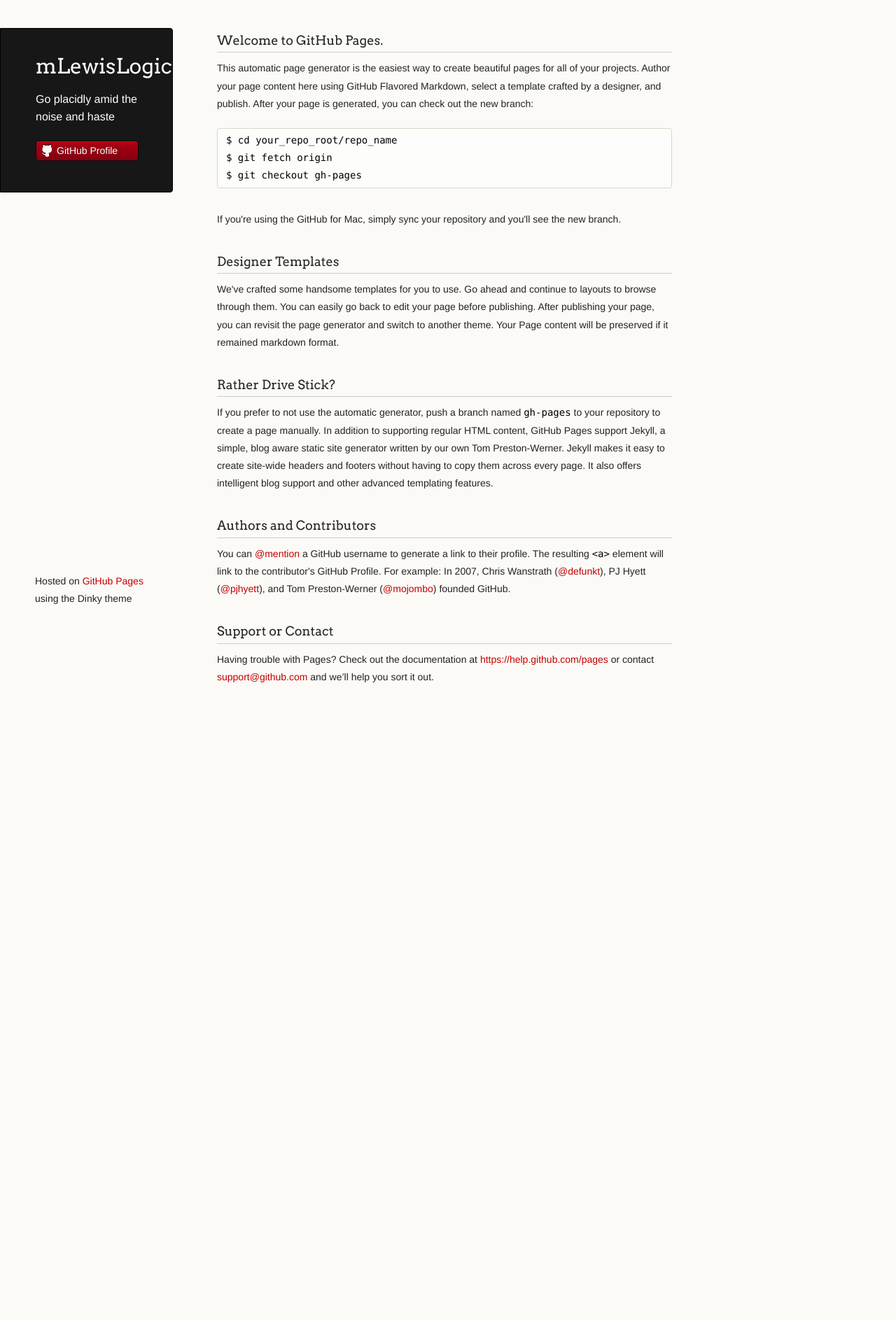
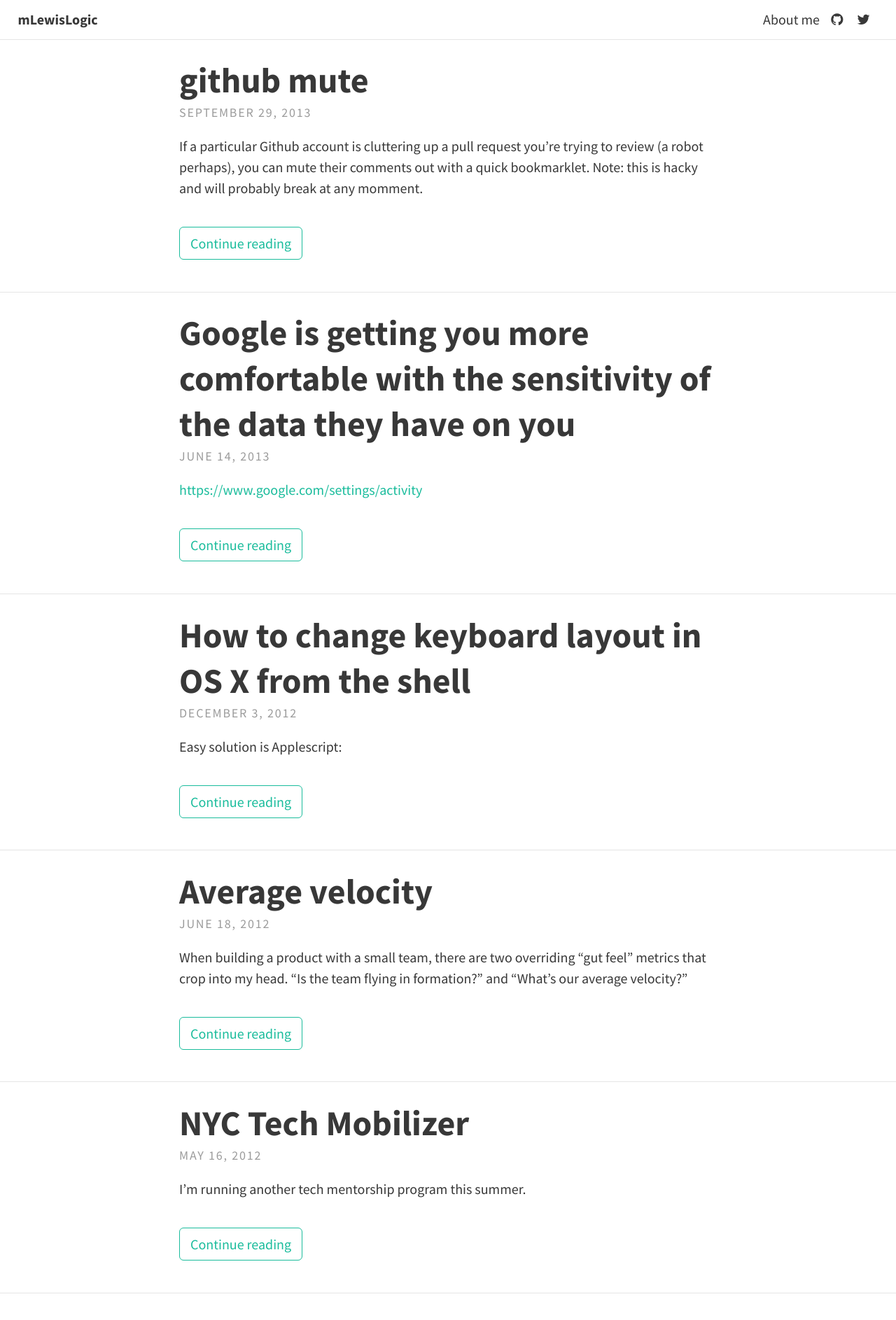
Before and after one commit to mLewisLogic/mlewislogic.github.io, a Jekyll site: the page built from index.html, in a window 1280 px wide. Shown: the top 1886 px of the page at 70% size. Built offline with Jekyll 4.4.1, drawn with Linux system fonts in a browser that asks for light colours; nearby versions of some CDN libraries; the list of posts is cut into pages by our own code; before the commit the page ends 1052 px from its top, so only the background shows below that; some of the changed text lies outside the part shown.

Commit message:
Revert "Replace master branch with page content via GitHub"
This reverts commit 9ff3f2cb9aed7d88fd2ce315d1eb1ed3800dd8b4.

```diff
--- a/index.html
+++ b/index.html
@@ -1,69 +1,63 @@
-<!doctype html>
-<html>
-  <head>
-    <meta charset="utf-8">
-    <meta http-equiv="X-UA-Compatible" content="chrome=1">
-    <title>mLewisLogic by mLewisLogic</title>
+---
+layout: default
+---
 
-    <link rel="stylesheet" href="stylesheets/styles.css">
-    <link rel="stylesheet" href="stylesheets/pygment_trac.css">
-    <script src="javascripts/scale.fix.js"></script>
-    <meta name="viewport" content="width=device-width, initial-scale=1, user-scalable=no">
-    <!--[if lt IE 9]>
-    <script src="//html5shiv.googlecode.com/svn/trunk/html5.js"></script>
-    <![endif]-->
-  </head>
-  <body>
-    <div class="wrapper">
+<div class="home">
+
+  {% if site.theme.header_text %}
+  <div class="call-out">{{ site.theme.header_text }}</div>
+  {% endif %}
+
+  <div class="posts">
+    {% for post in paginator.posts %}
+    <div class="post-teaser">
+
       <header>
-        <h1 class="header">mLewisLogic</h1>
-        <p class="header">Go placidly amid the noise and haste</p>
+        <h1>
+          <a class="post-link" href="{{ post.url | prepend: site.baseurl }}">{{ post.title }}</a>
+        </h1>
 
+        <p class="meta">{{ post.date | date: "%B %-d, %Y" }}</p>
+      </header>
 
+      <div class="excerpt">
+        {{ post.excerpt }}
 
-        <ul>
-          <li><a class="buttons github" href="https://github.com/mLewisLogic">GitHub Profile</a></li>
-        </ul>
+        <a class="button" href="{{ post.url | prepend: site.baseurl }}">{{ site.theme.str_continue_reading }}</a>
+      </div>
 
-      </header>
-      <section>
-        <h3>
-<a id="welcome-to-github-pages" class="anchor" href="#welcome-to-github-pages" aria-hidden="true"><span class="octicon octicon-link"></span></a>Welcome to GitHub Pages.</h3>
+    </div>
+    {% endfor %}
+  </div>
 
-<p>This automatic page generator is the easiest way to create beautiful pages for all of your projects. Author your page content here using GitHub Flavored Markdown, select a template crafted by a designer, and publish. After your page is generated, you can check out the new branch:</p>
+  {% if paginator.total_pages > 1 %}
+  <div class="pagination">
 
-<pre><code>$ cd your_repo_root/repo_name
-$ git fetch origin
-$ git checkout gh-pages
-</code></pre>
+    {% if paginator.previous_page %}
+    <a href="{{ paginator.previous_page_path | prepend: site.baseurl | replace: '//', '/' }}" class="button" >
+      <i class="fa fa-chevron-left"></i>
+      {{ site.theme.str_prev }}
+    </a>
 
-<p>If you're using the GitHub for Mac, simply sync your repository and you'll see the new branch.</p>
+    {% else %}
+    <span class="button disabled" class="button" >
+      <i class="fa fa-chevron-left"></i>
+      {{ site.theme.str_prev }}
+    </span>
+    {% endif %}
 
-<h3>
-<a id="designer-templates" class="anchor" href="#designer-templates" aria-hidden="true"><span class="octicon octicon-link"></span></a>Designer Templates</h3>
+    {% if paginator.next_page %}
+    <a href="{{ paginator.next_page_path | prepend: site.baseurl | replace: '//', '/' }}" class="button" >
+      {{ site.theme.str_next }}
+      <i class="fa fa-chevron-right"></i>
+    </a>
 
-<p>We've crafted some handsome templates for you to use. Go ahead and continue to layouts to browse through them. You can easily go back to edit your page before publishing. After publishing your page, you can revisit the page generator and switch to another theme. Your Page content will be preserved if it remained markdown format.</p>
-
-<h3>
-<a id="rather-drive-stick" class="anchor" href="#rather-drive-stick" aria-hidden="true"><span class="octicon octicon-link"></span></a>Rather Drive Stick?</h3>
-
-<p>If you prefer to not use the automatic generator, push a branch named <code>gh-pages</code> to your repository to create a page manually. In addition to supporting regular HTML content, GitHub Pages support Jekyll, a simple, blog aware static site generator written by our own Tom Preston-Werner. Jekyll makes it easy to create site-wide headers and footers without having to copy them across every page. It also offers intelligent blog support and other advanced templating features.</p>
-
-<h3>
-<a id="authors-and-contributors" class="anchor" href="#authors-and-contributors" aria-hidden="true"><span class="octicon octicon-link"></span></a>Authors and Contributors</h3>
-
-<p>You can <a href="https://github.com/blog/821" class="user-mention">@mention</a> a GitHub username to generate a link to their profile. The resulting <code>&lt;a&gt;</code> element will link to the contributor's GitHub Profile. For example: In 2007, Chris Wanstrath (<a href="https://github.com/defunkt" class="user-mention">@defunkt</a>), PJ Hyett (<a href="https://github.com/pjhyett" class="user-mention">@pjhyett</a>), and Tom Preston-Werner (<a href="https://github.com/mojombo" class="user-mention">@mojombo</a>) founded GitHub.</p>
-
-<h3>
-<a id="support-or-contact" class="anchor" href="#support-or-contact" aria-hidden="true"><span class="octicon octicon-link"></span></a>Support or Contact</h3>
-
-<p>Having trouble with Pages? Check out the documentation at <a href="https://help.github.com/pages">https://help.github.com/pages</a> or contact <a href="mailto:support@github.com">support@github.com</a> and we’ll help you sort it out.</p>
-      </section>
-      <footer>
-        <p><small>Hosted on <a href="http://pages.github.com">GitHub Pages</a> using the Dinky theme</small></p>
-      </footer>
-    </div>
-    <!--[if !IE]><script>fixScale(document);</script><![endif]-->
-
-  </body>
-</html>
+    {% else %}
+    <span class="button disabled" >
+      {{ site.theme.str_next }}
+      <i class="fa fa-chevron-right"></i>
+    </span>
+    {% endif %}
+  </div>
+  {% endif %}
+</div>
--- a/javascripts/scale.fix.js
+++ /dev/null
@@ -1,20 +0,0 @@
-fixScale = function(doc) {
-
-	var addEvent = 'addEventListener',
-	    type = 'gesturestart',
-	    qsa = 'querySelectorAll',
-	    scales = [1, 1],
-	    meta = qsa in doc ? doc[qsa]('meta[name=viewport]') : [];
-
-	function fix() {
-		meta.content = 'width=device-width,minimum-scale=' + scales[0] + ',maximum-scale=' + scales[1];
-		doc.removeEventListener(type, fix, true);
-	}
-
-	if ((meta = meta[meta.length - 1]) && addEvent in doc) {
-		fix();
-		scales = [.25, 1.6];
-		doc[addEvent](type, fix, true);
-	}
-
-};
--- a/stylesheets/pygment_trac.css
+++ /dev/null
@@ -1,69 +0,0 @@
-.highlight  { background: #ffffff; }
-.highlight .c { color: #999988; font-style: italic } /* Comment */
-.highlight .err { color: #a61717; background-color: #e3d2d2 } /* Error */
-.highlight .k { font-weight: bold } /* Keyword */
-.highlight .o { font-weight: bold } /* Operator */
-.highlight .cm { color: #999988; font-style: italic } /* Comment.Multiline */
-.highlight .cp { color: #999999; font-weight: bold } /* Comment.Preproc */
-.highlight .c1 { color: #999988; font-style: italic } /* Comment.Single */
-.highlight .cs { color: #999999; font-weight: bold; font-style: italic } /* Comment.Special */
-.highlight .gd { color: #000000; background-color: #ffdddd } /* Generic.Deleted */
-.highlight .gd .x { color: #000000; background-color: #ffaaaa } /* Generic.Deleted.Specific */
-.highlight .ge { font-style: italic } /* Generic.Emph */
-.highlight .gr { color: #aa0000 } /* Generic.Error */
-.highlight .gh { color: #999999 } /* Generic.Heading */
-.highlight .gi { color: #000000; background-color: #ddffdd } /* Generic.Inserted */
-.highlight .gi .x { color: #000000; background-color: #aaffaa } /* Generic.Inserted.Specific */
-.highlight .go { color: #888888 } /* Generic.Output */
-.highlight .gp { color: #555555 } /* Generic.Prompt */
-.highlight .gs { font-weight: bold } /* Generic.Strong */
-.highlight .gu { color: #800080; font-weight: bold; } /* Generic.Subheading */
-.highlight .gt { color: #aa0000 } /* Generic.Traceback */
-.highlight .kc { font-weight: bold } /* Keyword.Constant */
-.highlight .kd { font-weight: bold } /* Keyword.Declaration */
-.highlight .kn { font-weight: bold } /* Keyword.Namespace */
-.highlight .kp { font-weight: bold } /* Keyword.Pseudo */
-.highlight .kr { font-weight: bold } /* Keyword.Reserved */
-.highlight .kt { color: #445588; font-weight: bold } /* Keyword.Type */
-.highlight .m { color: #009999 } /* Literal.Number */
-.highlight .s { color: #d14 } /* Literal.String */
-.highlight .na { color: #008080 } /* Name.Attribute */
-.highlight .nb { color: #0086B3 } /* Name.Builtin */
-.highlight .nc { color: #445588; font-weight: bold } /* Name.Class */
-.highlight .no { color: #008080 } /* Name.Constant */
-.highlight .ni { color: #800080 } /* Name.Entity */
-.highlight .ne { color: #990000; font-weight: bold } /* Name.Exception */
-.highlight .nf { color: #990000; font-weight: bold } /* Name.Function */
-.highlight .nn { color: #555555 } /* Name.Namespace */
-.highlight .nt { color: #000080 } /* Name.Tag */
-.highlight .nv { color: #008080 } /* Name.Variable */
-.highlight .ow { font-weight: bold } /* Operator.Word */
-.highlight .w { color: #bbbbbb } /* Text.Whitespace */
-.highlight .mf { color: #009999 } /* Literal.Number.Float */
-.highlight .mh { color: #009999 } /* Literal.Number.Hex */
-.highlight .mi { color: #009999 } /* Literal.Number.Integer */
-.highlight .mo { color: #009999 } /* Literal.Number.Oct */
-.highlight .sb { color: #d14 } /* Literal.String.Backtick */
-.highlight .sc { color: #d14 } /* Literal.String.Char */
-.highlight .sd { color: #d14 } /* Literal.String.Doc */
-.highlight .s2 { color: #d14 } /* Literal.String.Double */
-.highlight .se { color: #d14 } /* Literal.String.Escape */
-.highlight .sh { color: #d14 } /* Literal.String.Heredoc */
-.highlight .si { color: #d14 } /* Literal.String.Interpol */
-.highlight .sx { color: #d14 } /* Literal.String.Other */
-.highlight .sr { color: #009926 } /* Literal.String.Regex */
-.highlight .s1 { color: #d14 } /* Literal.String.Single */
-.highlight .ss { color: #990073 } /* Literal.String.Symbol */
-.highlight .bp { color: #999999 } /* Name.Builtin.Pseudo */
-.highlight .vc { color: #008080 } /* Name.Variable.Class */
-.highlight .vg { color: #008080 } /* Name.Variable.Global */
-.highlight .vi { color: #008080 } /* Name.Variable.Instance */
-.highlight .il { color: #009999 } /* Literal.Number.Integer.Long */
-
-.type-csharp .highlight .k { color: #0000FF }
-.type-csharp .highlight .kt { color: #0000FF }
-.type-csharp .highlight .nf { color: #000000; font-weight: normal }
-.type-csharp .highlight .nc { color: #2B91AF }
-.type-csharp .highlight .nn { color: #000000 }
-.type-csharp .highlight .s { color: #A31515 }
-.type-csharp .highlight .sc { color: #A31515 }
--- a/stylesheets/styles.css
+++ /dev/null
@@ -1,423 +0,0 @@
-@import url(https://fonts.googleapis.com/css?family=Arvo:400,700,400italic);
-
-/* MeyerWeb Reset */
-
-html, body, div, span, applet, object, iframe,
-h1, h2, h3, h4, h5, h6, p, blockquote, pre,
-a, abbr, acronym, address, big, cite, code,
-del, dfn, em, img, ins, kbd, q, s, samp,
-small, strike, strong, sub, sup, tt, var,
-b, u, i, center,
-dl, dt, dd, ol, ul, li,
-fieldset, form, label, legend,
-table, caption, tbody, tfoot, thead, tr, th, td,
-article, aside, canvas, details, embed,
-figure, figcaption, footer, header, hgroup,
-menu, nav, output, ruby, section, summary,
-time, mark, audio, video {
-  margin: 0;
-  padding: 0;
-  border: 0;
-  font: inherit;
-  vertical-align: baseline;
-}
-
-
-/* Base text styles */
-
-body {
-  padding:10px 50px 0 0;
-  font-family:"Helvetica Neue", Helvetica, Arial, sans-serif;
-	font-size: 14px;
-	color: #232323;
-	background-color: #FBFAF7;
-	margin: 0;
-	line-height: 1.8em;
-	-webkit-font-smoothing: antialiased;
-
-}
-
-h1, h2, h3, h4, h5, h6 {
-  color:#232323;
-  margin:36px 0 10px;
-}
-
-p, ul, ol, table, dl {
-  margin:0 0 22px;
-}
-
-h1, h2, h3 {
-	font-family: Arvo, Monaco, serif;
-  line-height:1.3;
-	font-weight: normal;
-}
-
-h1,h2, h3 {
-	display: block;
-	border-bottom: 1px solid #ccc;
-	padding-bottom: 5px;
-}
-
-h1 {
-	font-size: 30px;
-}
-
-h2 {
-	font-size: 24px;
-}
-
-h3 {
-	font-size: 18px;
-}
-
-h4, h5, h6 {
-	font-family: Arvo, Monaco, serif;
-	font-weight: 700;
-}
-
-a {
-  color:#C30000;
-  font-weight:200;
-  text-decoration:none;
-}
-
-a:hover {
-	text-decoration: underline;
-}
-
-a small {
-	font-size: 12px;
-}
-
-em {
-	font-style: italic;
-}
-
-strong {
-  font-weight:700;
-}
-
-ul {
-  list-style-position: inside;
-  list-style: disc;
-  padding-left: 25px;
-}
-
-ol {
-  list-style-position: inside;
-  list-style: decimal;
-  padding-left: 25px;
-}
-
-blockquote {
-  margin: 0;
-  padding: 0 0 0 20px;
-  font-style: italic;
-}
-
-dl, dt, dd, dl p {
-	font-color: #444;
-}
-
-dl dt {
-  font-weight: bold;
-}
-
-dl dd {
-  padding-left: 20px;
-  font-style: italic;
-}
-
-dl p {
-  padding-left: 20px;
-  font-style: italic;
-}
-
-hr {
-  border:0;
-  background:#ccc;
-  height:1px;
-  margin:0 0 24px;
-}
-
-/* Images */
-
-img {
-  position: relative;
-  margin: 0 auto;
-  max-width: 650px;
-  padding: 5px;
-  margin: 10px 0 32px 0;
-  border: 1px solid #ccc;
-}
-
-p img {
-  display: inline;
-  margin: 0;
-  padding: 0;
-  vertical-align: middle;
-  text-align: center;
-  border: none;
-}
-
-/* Code blocks */
-
-code, pre {
-	font-family: Monaco, "Bitstream Vera Sans Mono", "Lucida Console", Terminal, monospace;
-  color:#000;
-  font-size:14px;
-}
-
-pre {
-	padding: 4px 12px;
-  background: #FDFEFB;
-  border-radius:4px;
-  border:1px solid #D7D8C8;
-  overflow: auto;
-  overflow-y: hidden;
-	margin-bottom: 32px;
-}
-
-
-/* Tables */
-
-table {
-  width:100%;
-}
-
-table {
-  border: 1px solid #ccc;
-  margin-bottom: 32px;
-  text-align: left;
- }
-
-th {
-  font-family: 'Arvo', Helvetica, Arial, sans-serif;
-	font-size: 18px;
-	font-weight: normal;
-  padding: 10px;
-  background: #232323;
-  color: #FDFEFB;
- }
-
-td {
-  padding: 10px;
-	background: #ccc;
- }
-
-
-/* Wrapper */
-.wrapper {
-  width:960px;
-}
-
-
-/* Header */
-
-header {
-	background-color: #171717;
-	color: #FDFDFB;
-  width:170px;
-  float:left;
-  position:fixed;
-	border: 1px solid #000;
-	-webkit-border-top-right-radius: 4px;
-	-webkit-border-bottom-right-radius: 4px;
-	-moz-border-radius-topright: 4px;
-	-moz-border-radius-bottomright: 4px;
-	border-top-right-radius: 4px;
-	border-bottom-right-radius: 4px;
-	padding: 34px 25px 22px 50px;
-	margin: 30px 25px 0 0;
-	-webkit-font-smoothing: antialiased;
-}
-
-p.header {
-	font-size: 16px;
-}
-
-h1.header {
-	font-family: Arvo, sans-serif;
-	font-size: 30px;
-	font-weight: 300;
-	line-height: 1.3em;
-	border-bottom: none;
-	margin-top: 0;
-}
-
-
-h1.header, a.header, a.name, header a{
-	color: #fff;
-}
-
-a.header {
-	text-decoration: underline;
-}
-
-a.name {
-	white-space: nowrap;
-}
-
-header ul {
-  list-style:none;
-  padding:0;
-}
-
-header li {
-	list-style-type: none;
-  width:132px;
-  height:15px;
-	margin-bottom: 12px;
-	line-height: 1em;
-	padding: 6px 6px 6px 7px;
-
-	background: #AF0011;
-	background: -moz-linear-gradient(top, #AF0011 0%, #820011 100%);
-  background: -webkit-gradient(linear, left top, left bottom, color-stop(0%,#f8f8f8), color-stop(100%,#dddddd));
-  background: -webkit-linear-gradient(top, #AF0011 0%,#820011 100%);
-  background: -o-linear-gradient(top, #AF0011 0%,#820011 100%);
-  background: -ms-linear-gradient(top, #AF0011 0%,#820011 100%);
-  background: linear-gradient(top, #AF0011 0%,#820011 100%);
-
-	border-radius:4px;
-  border:1px solid #0D0D0D;
-
-	-webkit-box-shadow: inset 0px 1px 1px 0 rgba(233,2,38, 1);
-	box-shadow: inset 0px 1px 1px 0 rgba(233,2,38, 1);
-
-}
-
-header li:hover {
-	background: #C3001D;
-	background: -moz-linear-gradient(top, #C3001D 0%, #950119 100%);
-  background: -webkit-gradient(linear, left top, left bottom, color-stop(0%,#f8f8f8), color-stop(100%,#dddddd));
-  background: -webkit-linear-gradient(top, #C3001D 0%,#950119 100%);
-  background: -o-linear-gradient(top, #C3001D 0%,#950119 100%);
-  background: -ms-linear-gradient(top, #C3001D 0%,#950119 100%);
-  background: linear-gradient(top, #C3001D 0%,#950119 100%);
-}
-
-a.buttons {
-	-webkit-font-smoothing: antialiased;
-	background: url(../images/arrow-down.png) no-repeat;
-	font-weight: normal;
-	text-shadow: rgba(0, 0, 0, 0.4) 0 -1px 0;
-	padding: 2px 2px 2px 22px;
-	height: 30px;
-}
-
-a.github {
-	background: url(../images/octocat-small.png) no-repeat 1px;
-}
-
-a.buttons:hover {
-	color: #fff;
-	text-decoration: none;
-}
-
-
-/* Section - for main page content */
-
-section {
-  width:650px;
-  float:right;
-  padding-bottom:50px;
-}
-
-
-/* Footer */
-
-footer {
-  width:170px;
-  float:left;
-  position:fixed;
-  bottom:10px;
-	padding-left: 50px;
-}
-
-@media print, screen and (max-width: 960px) {
-
-  div.wrapper {
-    width:auto;
-    margin:0;
-  }
-
-  header, section, footer {
-    float:none;
-    position:static;
-    width:auto;
-  }
-
-	footer {
-		border-top: 1px solid #ccc;
-		margin:0 84px 0 50px;
-		padding:0;
-	}
-
-  header {
-    padding-right:320px;
-  }
-
-  section {
-    padding:20px 84px 20px 50px;
-    margin:0 0 20px;
-  }
-
-  header a small {
-    display:inline;
-  }
-
-  header ul {
-    position:absolute;
-    right:130px;
-    top:84px;
-  }
-}
-
-@media print, screen and (max-width: 720px) {
-  body {
-    word-wrap:break-word;
-  }
-
-  header {
-    padding:10px 20px 0;
-		margin-right: 0;
-  }
-
-	section {
-    padding:10px 0 10px 20px;
-    margin:0 0 30px;
-  }
-
-	footer {
-		margin: 0 0 0 30px;
-	}
-
-  header ul, header p.view {
-    position:static;
-  }
-}
-
-@media print, screen and (max-width: 480px) {
-
-  header ul li.download {
-    display:none;
-  }
-
-	footer {
-		margin: 0 0 0 20px;
-	}
-
-	footer a{
-		display:block;
-	}
-
-}
-
-@media print {
-  body {
-    padding:0.4in;
-    font-size:12pt;
-    color:#444;
-  }
-}
```
Also changed, not shown: params.json (deleted, +0 -1 lines), images/arrow-down.png (deleted), images/octocat-small.png (deleted).
